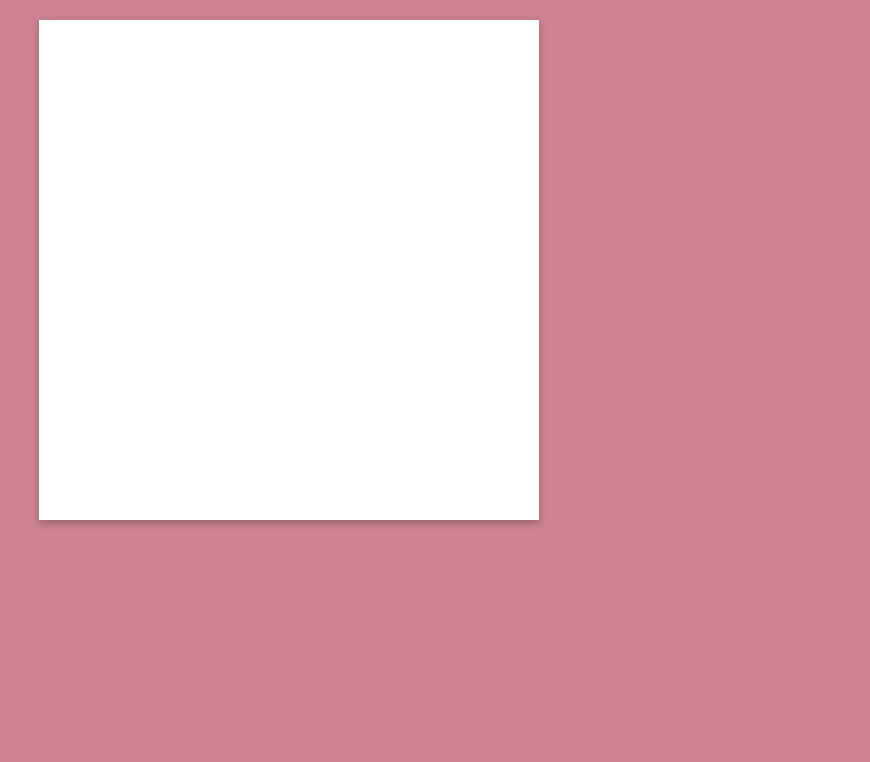
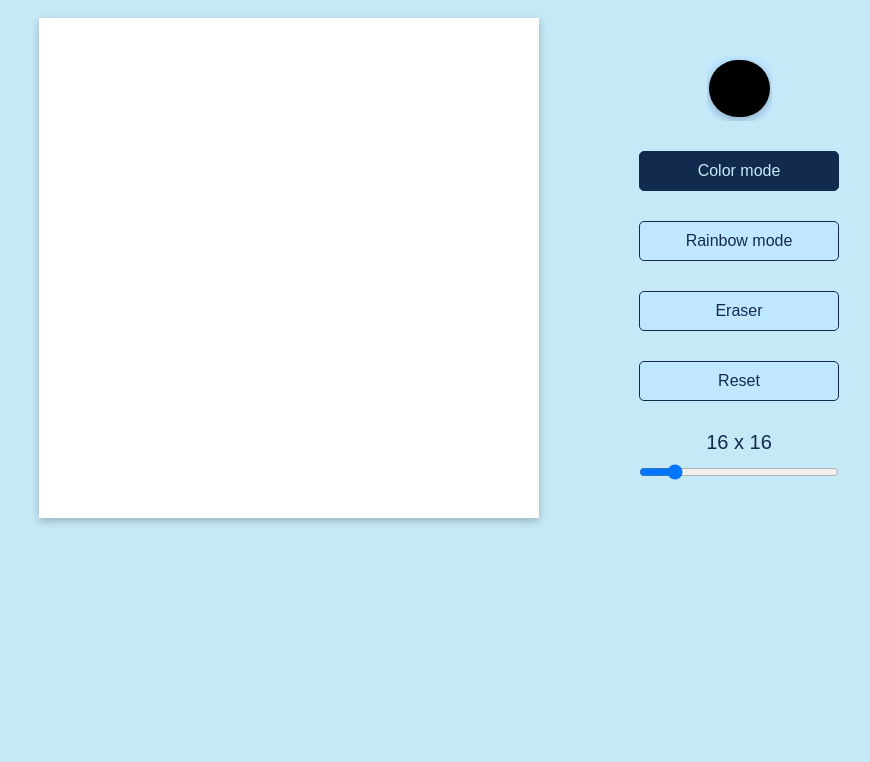
Before and after one commit to cckinfo/etch-a-sketch, a plain HTML site: page index.html in a window 1280 px wide. Shown: the part 138-900 px from the top of the page, without its empty margins (351-1221 px from the left). Before the commit the page ends 816 px from the top, so only its background shows below. Drawn offline with Linux system fonts and the light colour scheme.

Commit message:
working version

```diff
--- a/index.html
+++ b/index.html
@@ -8,7 +8,21 @@
   <title>Etch-A-Sketch</title>
 </head>
 <body>
-  <div class="grid"></div>
+  <header class="header">
+    <h1 class="title">Pixel Pictures</h1>
+  </header>
+  <main class="main">
+    <div class="settings">
+      <input id="colorPicker" type="color" value="#000000" />
+      <button id="colorBtn">Color mode</button>
+      <button id="rainbowBtn">Rainbow mode</button>
+      <button id="eraserBtn">Eraser</button>
+      <button id="resetBtn">Reset</button>
+      <div id="sizeValue" class="size-value">16 x 16</div>
+      <input id="sizeSlider" type="range" value="16" min="1" max="100" />
+    </div>
+    <div class="grid"></div>
+  </main>
 </body>
 <script src="script.js"></script>
 </html>
--- a/script.js
+++ b/script.js
@@ -1,16 +1,108 @@
-const COLOR = '#cc8291';
-const SIZE = 16;
+const DEFAULT_SIZE = 16;
+const DEFAULT_MODE = 'color';
+const DEFAULT_COLOR = '#222222';
+
+let size = DEFAULT_SIZE;
+let mode =  DEFAULT_MODE;
+let color = DEFAULT_COLOR;
+let mouseDown = false;
 
 const grid = document.querySelector('.grid');
+const colorButton = document.getElementById('colorBtn');
+const rainbowButton = document.getElementById('rainbowBtn');
+const eraserButton = document.getElementById('eraserBtn');
+const resetButton = document.getElementById('resetBtn');
+const colorPicker = document.getElementById('colorPicker');
+
+colorPicker.onchange = (e) => setColor(e.target.value);
+colorButton.onclick = () => setMode('color');
+rainbowButton.onclick = () => setMode('rainbow');
+eraserButton.onclick = () => setMode('eraser');
+resetButton.onclick = () => reloadGrid();
+sizeSlider.onchange = (e) => changeSize(e.target.value);
+sizeSlider.onmousemove = (e) => updateSizeValue(e.target.value)
+
+document.body.onmousedown = () => (mouseDown = true);
+document.body.onmouseup = () => (mouseDown = false);
+
+window.onload = () => {
+  createGrid(size);
+  activateButton(mode);
+}
+
+function setSize(selectedSize) {
+  size = selectedSize;
+}
+
+function setMode(selectedMode) {
+  activateButton(selectedMode);
+  mode = selectedMode;
+}
+
+function setColor(selectedColor ){
+  color = selectedColor;
+}
+
+function updateSizeValue(value) {
+  sizeValue.innerHTML = `${value} x ${value}`
+}
+
+function changeSize(value) {
+  setSize(value);
+  updateSizeValue(value);
+  reloadGrid();
+}
 
 function createGrid (gridNumber) {
+  grid.style.gridTemplateColumns = `repeat(${gridNumber}, 1fr)`;
+  grid.style.gridTemplateRows = `repeat(${gridNumber}, 1fr)`;
+
   let gridArea = gridNumber * gridNumber;
   for (let i = 1; i <= gridArea; i++) {
       let gridItem = document.createElement('div');
-      grid.style.gridTemplateColumns = `repeat(${gridNumber}, 1fr)`;
-      grid.style.gridTemplateRows = `repeat(${gridNumber}, 1fr)`;
+      gridItem.addEventListener('mouseover', colorChanger);
+      gridItem.addEventListener('mousedown', colorChanger);
       grid.insertAdjacentElement('beforeend', gridItem);
   }
 }
 
-createGrid(SIZE);
+function colorChanger(e) {
+  if (e.type === 'mouseover' && !mouseDown) return;
+  if (mode === 'color') {
+    e.target.style.backgroundColor = color;
+  } else if (mode === 'eraser') {
+    e.target.style.backgroundColor = '#FFFFFF';
+  } else if (mode === 'rainbow') {
+    const R = Math.floor(Math.random() * 256);
+    const G = Math.floor(Math.random() * 256);
+    const B = Math.floor(Math.random() * 256);
+    e.target.style.backgroundColor = `rgb(${R}, ${G}, ${B})`;
+  }
+}
+
+function activateButton(newMode) {
+  if (mode === 'rainbow') {
+    rainbowButton.classList.remove('active')
+  } else if (mode === 'color') {
+    colorButton.classList.remove('active')
+  } else if (mode === 'eraser') {
+    eraserButton.classList.remove('active')
+  }
+
+  if (newMode === 'rainbow') {
+    rainbowButton.classList.add('active')
+  } else if (newMode === 'color') {
+    colorButton.classList.add('active')
+  } else if (newMode === 'eraser') {
+    eraserButton.classList.add('active')
+  }
+}
+
+function clearGrid() {
+  grid.innerHTML = '';
+}
+
+function reloadGrid() {
+  clearGrid();
+  createGrid(size);
+}
--- a/style.css
+++ b/style.css
@@ -1,10 +1,119 @@
+:root {
+  --main-light: rgb(198, 233, 247);
+  --main-dark: rgb(18, 42, 78);
+}
+
+*,
+*::before,
+*::after {
+  box-sizing: border-box;
+  padding: 0;
+  margin: 0;
+}
+
+html {
+  position: relative;
+  min-height: 100%;
+}
 
 body {
-  background-color: #cc8291;
+  background-color: var(--main-light);
+  color: var(--main-dark);
+  font-family: 'Raleway', sans-serif;
+  min-height: 100vh;
+  margin-bottom: 100px;
+}
+
+h1 {
+  line-height: 1.2;
+}
+
+.header {
+  padding: 30px 0;
+}
+
+.title {
+  text-align: center;
+  font-size: 80px;
+}
+
+.main {
   display: flex;
+  flex-direction: row-reverse;
+  align-items: center;
+  justify-content: flex-start;
+  gap: 100px;
+  max-width: 1100px;
+  margin: 0 auto;
+}
+
+.black {
+  background-color: '#000000';
+}
+
+.settings {
+  display: flex;
+  flex-direction: column;
+  align-items: center;
+  gap: 30px;
+  width: 200px;
+}
+
+button,
+input {
+  width: 100%;
+  border: none;
+  background-color: rgb(191, 231, 255);
+  color: inherit;
+  font-family: inherit;
+  font-size: inherit;
+  cursor: pointer;
+  outline: none;
+}
+
+button {
+  padding: 10px 20px;
+  border: 1px solid var(--main-dark);
+  align-items: center;
   justify-content: center;
-  align-items: center;
-  min-height: 100vh;
+  border-radius: 5px;
+}
+
+.size-value {
+  margin-bottom: -20px;
+  font-size: 20px;
+}
+
+button.active {
+  background-color: var(--main-dark);
+  color: var(--main-light);
+}
+
+input[type='color'] {
+  width: 65px;
+  height: 65px;
+  border-radius: 20px;
+}
+
+input[type='color']::-webkit-color-swatch {
+  border: none;
+  border-radius: 50px;
+  box-shadow: rgba(0, 0, 0, 0.24) 0px 3px 8px;
+}
+
+button,
+input[type='color'] {
+  transition: transform 0.1s ease-in-out;
+}
+
+button:hover,
+input[type='color']:hover {
+  transform: scale(1.10);
+}
+
+input[type='color']:active {
+  transition: transform 0.05s ease-in-out;
+  transform: scale(1);
 }
 
 .grid {
@@ -14,3 +123,8 @@ body {
   background-color: white;
   box-shadow: rgba(0, 0, 0, 0.24) 0px 3px 8px;
 }
+
+.grid-element,
+.settings {
+  user-select: none;
+}
```
